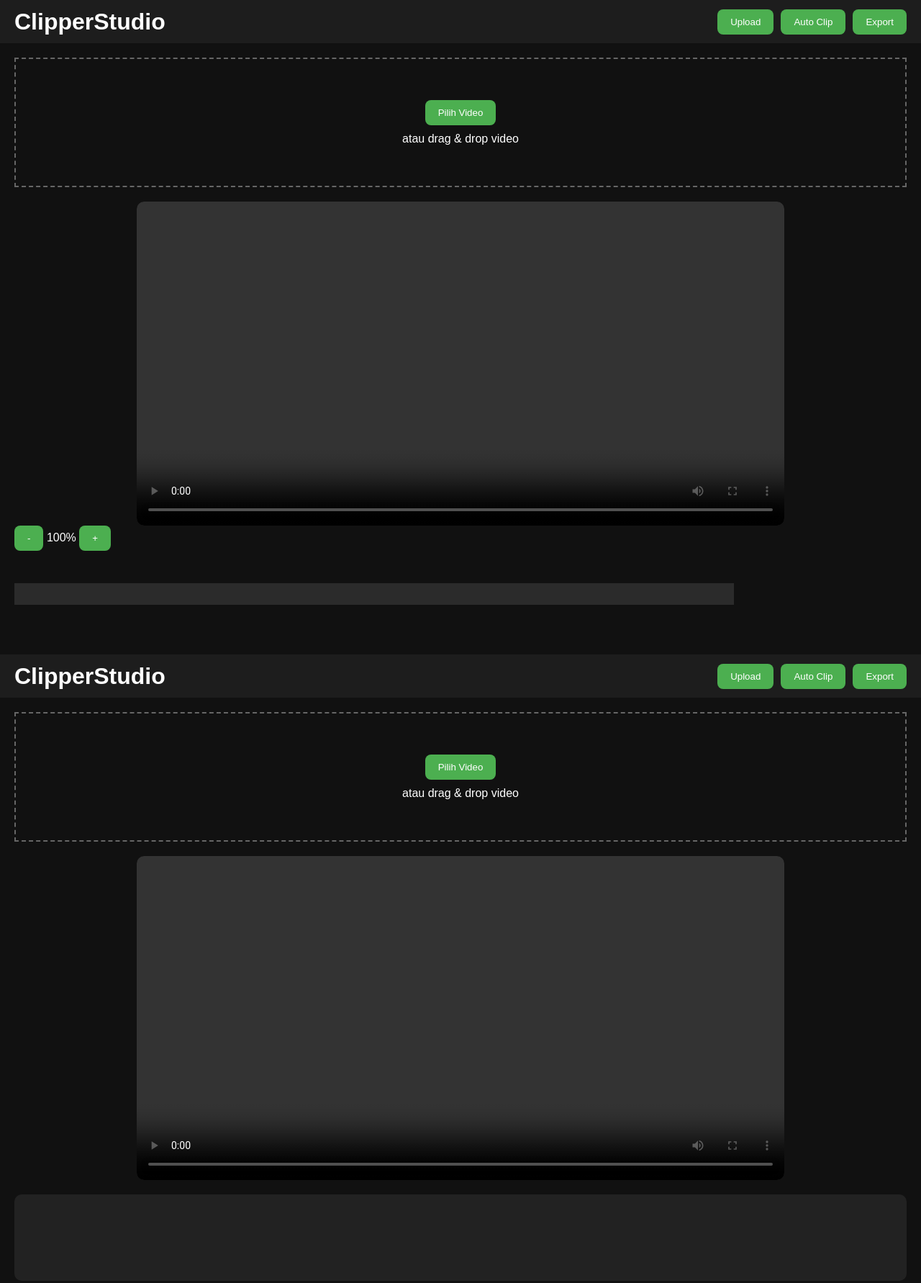
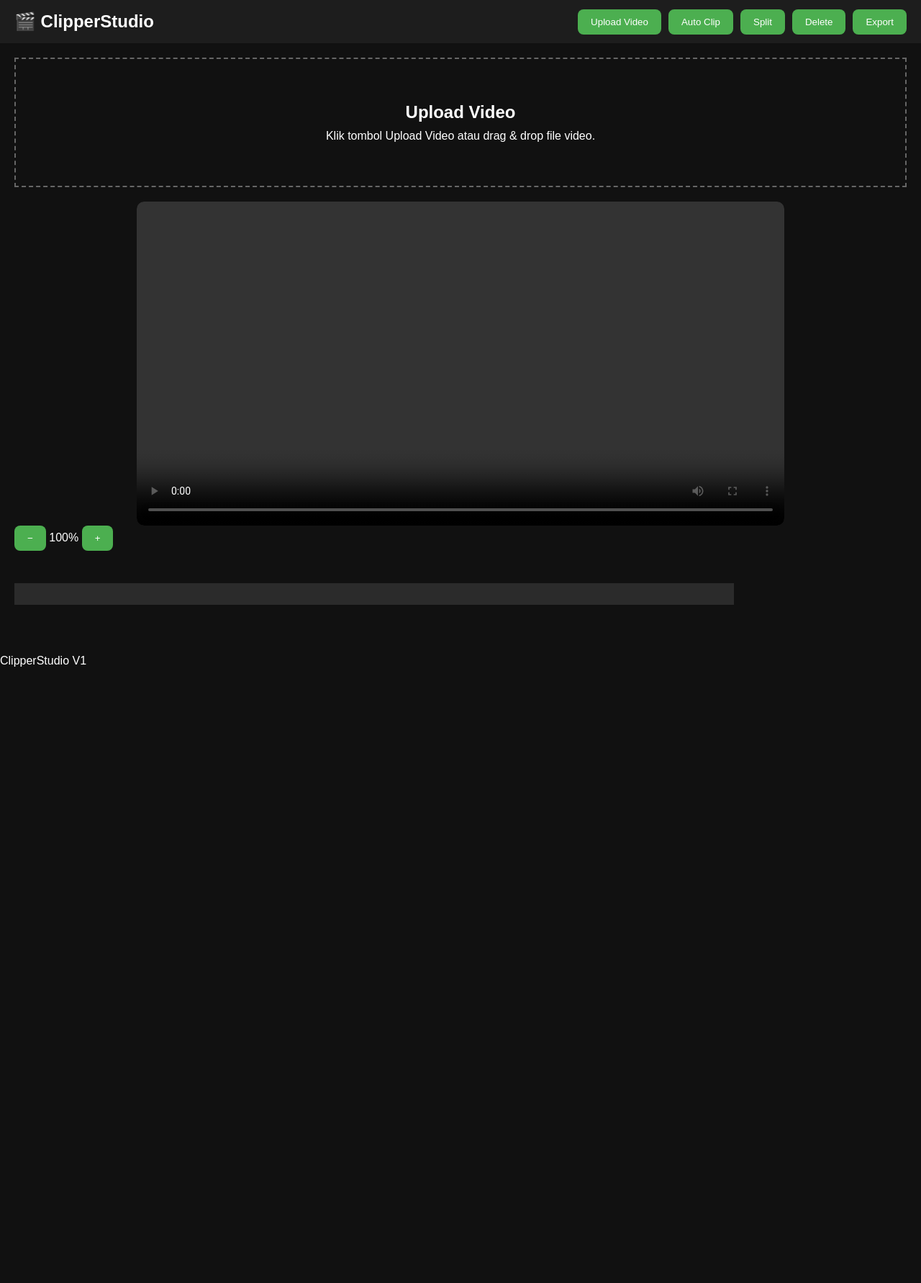
Before and after one commit to dickv940-star/Clipper-StudioS, a plain HTML site: page index.html in a window 1280 px wide. Shown: the whole page at 72% size. After the commit the page ends 927 px from the top, so only its background shows below. Drawn offline with Linux system fonts and the light colour scheme.

Commit message:
Update index.html

```diff
--- a/index.html
+++ b/index.html
@@ -5,32 +5,45 @@
 
     <meta charset="UTF-8">
 
-<meta
-name="viewport"
+    <meta name="viewport"
           content="width=device-width, initial-scale=1.0">
 
     <title>ClipperStudio</title>
 
-<link
-rel="stylesheet"
-href="css/style.css">
+    <link rel="stylesheet" href="css/style.css">
 
 </head>
 
 <body>
 
+    <!-- ========================= -->
+    <!-- HEADER -->
+    <!-- ========================= -->
+
     <header>
 
-<h1>ClipperStudio</h1>
+        <div class="logo">
+
+            <h2>🎬 ClipperStudio</h2>
+
+        </div>
 
         <div class="toolbar">
 
-<button id="uploadBtn">
-Upload
+            <button id="chooseVideo">
+                Upload Video
             </button>
 
             <button id="autoClipBtn">
                 Auto Clip
+            </button>
+
+            <button id="splitBtn">
+                Split
+            </button>
+
+            <button id="deleteBtn">
+                Delete
             </button>
 
             <button id="exportBtn">
@@ -41,7 +54,13 @@ Export
 
     </header>
 
+    <!-- ========================= -->
+    <!-- MAIN -->
+    <!-- ========================= -->
+
     <main>
+
+        <!-- Upload Area -->
 
         <section id="uploadArea">
 
@@ -51,36 +70,46 @@ id="videoInput"
                 accept="video/*"
                 hidden>
 
-<button id="chooseVideo">
-
-Pilih Video
-
-</button>
+            <h2>Upload Video</h2>
 
             <p>
 
-atau drag & drop video
+                Klik tombol Upload Video
+                atau drag & drop file video.
 
             </p>
 
         </section>
 
+        <!-- Preview -->
+
         <section id="previewArea">
 
             <video
+
                 id="video"
-controls>
-</video>
+
+                controls
+
+                preload="metadata"
+
+            ></video>
 
         </section>
+
+        <!-- Timeline -->
 
         <section id="timelinePanel">
 
             <div id="timelineToolbar">
 
-        <button id="zoomOut">-</button>
+                <button id="zoomOut">−</button>
 
-        <span id="zoomLabel">100%</span>
+                <span id="zoomLabel">
+
+                    100%
+
+                </span>
 
                 <button id="zoomIn">+</button>
 
@@ -88,7 +117,9 @@ controls>
 
             <div id="timelineWrapper">
 
-        <canvas id="timelineCanvas"></canvas>
+                <canvas
+                    id="timelineCanvas">
+                </canvas>
 
                 <div id="playhead"></div>
 
@@ -98,94 +129,23 @@ controls>
 
     </main>
 
-<script
-type="module"
-src="js/app.js">
-</script>
+    <!-- ========================= -->
+    <!-- FOOTER -->
+    <!-- ========================= -->
 
-</body>
-
-</html><!DOCTYPE html>
-<html lang="id">
-
-<head>
-
-<meta charset="UTF-8">
-
-<meta
-name="viewport"
-content="width=device-width, initial-scale=1.0">
-
-<title>ClipperStudio</title>
-
-<link
-rel="stylesheet"
-href="css/style.css">
-
-</head>
-
-<body>
-
-<header>
-
-<h1>ClipperStudio</h1>
-
-<div class="toolbar">
-
-<button id="uploadBtn">
-Upload
-</button>
-
-<button id="autoClipBtn">
-Auto Clip
-</button>
-
-<button id="exportBtn">
-Export
-</button>
-
-</div>
-
-</header>
-
-<main>
-
-<section id="uploadArea">
-
-<input
-type="file"
-id="videoInput"
-accept="video/*"
-hidden>
-
-<button id="chooseVideo">
-
-Pilih Video
-
-</button>
+    <footer>
 
         <p>
 
-atau drag & drop video
+            ClipperStudio V1
 
         </p>
 
-</section>
+    </footer>
 
-<section id="previewArea">
-
-<video
-id="video"
-controls>
-</video>
-
-</section>
-
-<section id="timeline">
-
-</section>
-
-</main>
+    <!-- ========================= -->
+    <!-- APP -->
+    <!-- ========================= -->
 
     <script
         type="module"
```
Lines whose indentation alone changed are shown as unchanged.
